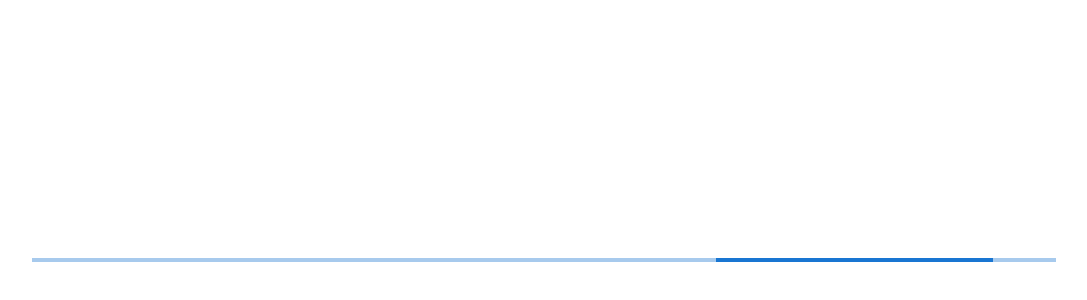
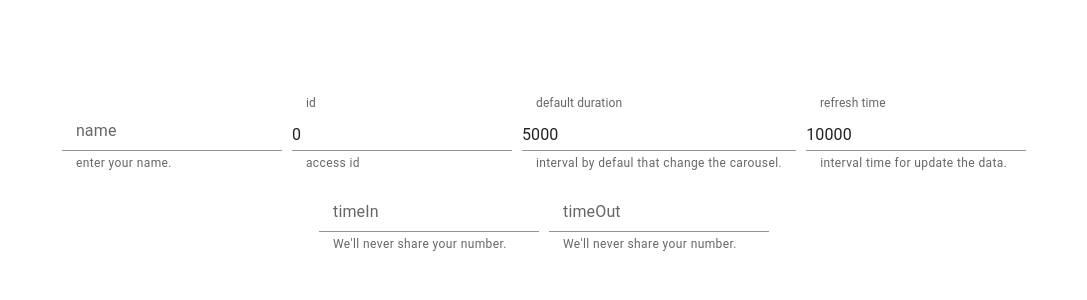
Before and after one commit to zenx5/screen-react, a React (Create React App) app: page /config in a window 1280 px wide. Before the commit this address led to /. Shown: the part 142-442 px from the top of the page, without its empty margins (96-1183 px from the left). Built offline with nearby package versions, Linux system fonts and the light colour scheme; no server answers.

Commit message:
cambios moises

```diff
--- a/src/App.js
+++ b/src/App.js
@@ -9,24 +9,26 @@ export default function App() {
   const [items, setItems] = useState([]);
   const navigate = useNavigate();
   const url = window.location.href
+  const userId = localStorage.getItem('userId')||0;
 
   useEffect( () => {
+    if( isInRoute('config') ) return;
     navigate('/')
     getItems();
   }, [] );
 
+  const getLocalImages = _ => {}
+
   const getItems = async () => {
     try{
-      console.log(process.env.REACT_APP_CLIENT_ID)
-      const { data } = await axios.get(`${process.env.REACT_APP_URL_API}/`+process.env.REACT_APP_CLIENT_ID );
+      const { data } = await axios.get(`${process.env.REACT_APP_URL_API}/`+userId );
       console.log(data)
       setItems( prevItems => data )
 
-      if( isInRoute('config') ) return;
       if( data.length === 0  ){
         navigate('/')
+        getLocalImages()
         getItems();
-        //useLocalImage()
       }
       else if( data.length > 0 ){
         navigate('/main')
@@ -34,15 +36,15 @@ export default function App() {
       }else{
         getItems()
       }
+      await axios.get('http://localhost:5000/delete')
       data.forEach( (slider, index) => {
-        // axios.get('localhost:5000', {
-        //   filename: slider.type+index,
-        //   url: slider.src
-        // })
+        axios.get('http://localhost:5000?filename='+slider.type+index+'&url='+slider.src )
       });
 
     }catch(error){
       console.log('error')
+      getLocalImages();
+      getItems();
     }
   }
 
--- a/src/routes/Config.jsx
+++ b/src/routes/Config.jsx
@@ -3,7 +3,10 @@ import { LinearProgress, Box, FormControl, InputLabel, FormHelperText, Input } f
 
 
 export default function Config(){
-    const [progress, setProgress] = useState(0)
+    const [name, setName] = useState( localStorage.getItem('name')||'' )
+    const [intervalSlider, setIntervalSlider] = useState( localStorage.getItem('intervalSlider')||5000 )
+    const [intervalRefresh, setIntervalRefresh] = useState( localStorage.getItem('intervalRefresh')||10000 )
+    const [userId, setUserId] = useState( localStorage.getItem('userId')||0 );
 
     const styleContainer = {
         position: 'relative',
@@ -16,33 +19,49 @@ export default function Config(){
         margin: '5px',
     }
 
-    const updateIntervalDuration = _ => {
-
+    const updateName = event => {
+        let value = event.target.value
+        localStorage.setItem('name', value )
+        setName(value)
     }
-    const updateIntervalRefresh = _ => {}
+    const updateIntervalDuration = event => {
+        let value = event.target.value
+        localStorage.setItem('intervalSlider', value )
+        setIntervalSlider(value)
+    }
+    const updateIntervalRefresh = event => {
+        let value = event.target.value
+        localStorage.setItem('intervalRefresh', value )
+        setIntervalRefresh(value)
+    }
+    const updateUserId = event => {
+        let value = event.target.value
+        localStorage.setItem('userId', value )
+        setUserId(value)
+    }
 
     return(
         <Box style={styleContainer}>
 
             <FormControl style={styleForm}>
                 <InputLabel htmlFor="name">name</InputLabel>
-                <Input id="name" aria-describedby="helper-text-name" />
+                <Input id="name" aria-describedby="helper-text-name" onChange={updateName} value={name} />
                 <FormHelperText id="helper-text-name">enter your name.</FormHelperText>
             </FormControl>
             <FormControl style={styleForm}>
-                <InputLabel htmlFor="token">token</InputLabel>
-                <Input id="token" aria-describedby="helper-text-token" />
-                <FormHelperText id="helper-text-token">access token</FormHelperText>
+                <InputLabel htmlFor="id">id</InputLabel>
+                <Input type="number" id="id" aria-describedby="helper-text-id" onChange={updateUserId} value={userId} />
+                <FormHelperText id="helper-text-id">access id</FormHelperText>
             </FormControl>
 
             <FormControl style={styleForm}>
-                <InputLabel htmlFor="duration" onChange={updateIntervalDuration}>default duration</InputLabel>
-                <Input type="number" id="duration" aria-describedby="helper-text-duration" />
+                <InputLabel htmlFor="duration" >default duration</InputLabel>
+                <Input type="number" id="duration" aria-describedby="helper-text-duration" onChange={updateIntervalDuration} value={intervalSlider} />
                 <FormHelperText id="helper-text-duration">interval by defaul that change the carousel.</FormHelperText>
             </FormControl>
             <FormControl style={styleForm}>
-                <InputLabel htmlFor="refresh" onChange={updateIntervalRefresh}>refresh time</InputLabel>
-                <Input type="number" id="refresh" aria-describedby="helper-text-refresh" />
+                <InputLabel htmlFor="refresh">refresh time</InputLabel>
+                <Input type="number" id="refresh" aria-describedby="helper-text-refresh" onChange={updateIntervalRefresh} value={intervalRefresh} />
                 <FormHelperText id="helper-text-refresh">interval time for update the data.</FormHelperText>
             </FormControl>
             <FormControl style={styleForm}>
--- a/src/routes/Slider.jsx
+++ b/src/routes/Slider.jsx
@@ -17,7 +17,7 @@ export default function Slider({ items }){
             className="my-carousel"
         >
             {
-                items.map( (item, i) => <ItemCarousel key={item.src} src={item.src} /> )
+                items.map( (item, i) => <ItemCarousel key={item.id} src={item.src} /> )
             }
         </Carousel>
     )
```
Also changed, not shown: src/server.js (+41 -8 lines), src/downloads/image0.png (added), src/downloads/image1.png (added).
